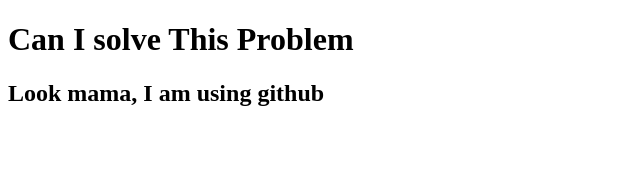
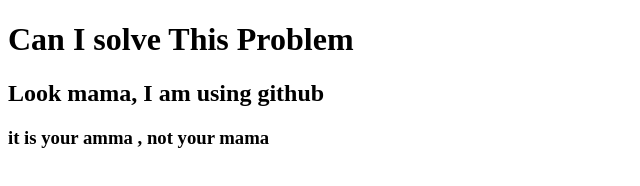
Before and after one commit to mruttam/secondwebsite, a plain HTML site: page index.html in a window 1280 px wide. Shown: the whole page, without its empty margins (0-640 px from the left). Drawn offline with Linux system fonts and the light colour scheme.

Commit message:
Update index.html

```diff
--- a/index.html
+++ b/index.html
@@ -9,5 +9,6 @@
 <body>
     <h1>Can I solve This Problem </h1>
     <h2>Look mama, I am using github</h2>
+    <h3> it is your amma , not your mama</h3>
 </body>
 </html>
```
